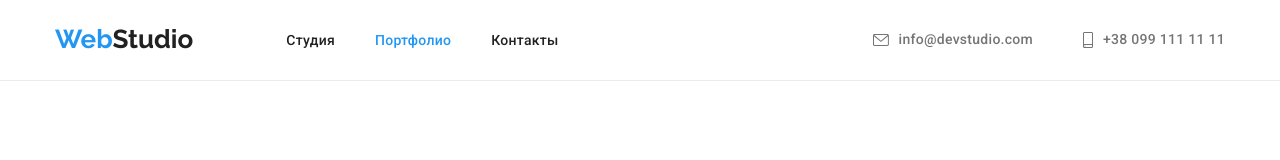
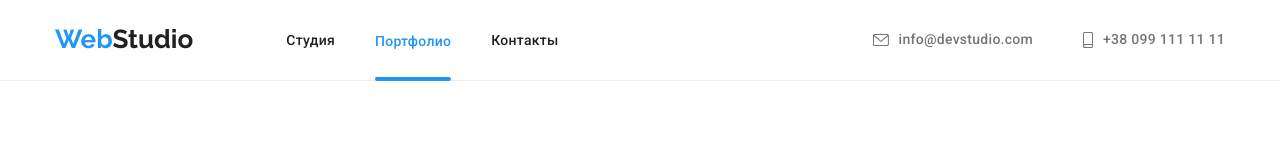
Before and after one commit to Mukola-P/goit-markup-hw-04, a plain HTML site: page portfolio.html in a window 1280 px wide. Shown: the top 160 px of the page. Drawn offline with nearby package versions, Linux system fonts and the light colour scheme.

Commit message:
goit-markup-hw-04

```diff
--- a/css/styles.css
+++ b/css/styles.css
@@ -182,6 +182,21 @@ img {
 .menu-link:focus {
   color: var(--secondary-color);
 }
+.menu-link.current:after{
+content:"";
+width: 100%;
+height: 4px;
+
+background: #2196F3;
+border-radius: 2px;
+display: block;
+margin-top: 28px;
+margin-bottom: -34px;
+
+
+
+}
+
 
 .current {
   color: var(--secondary-color);
```
